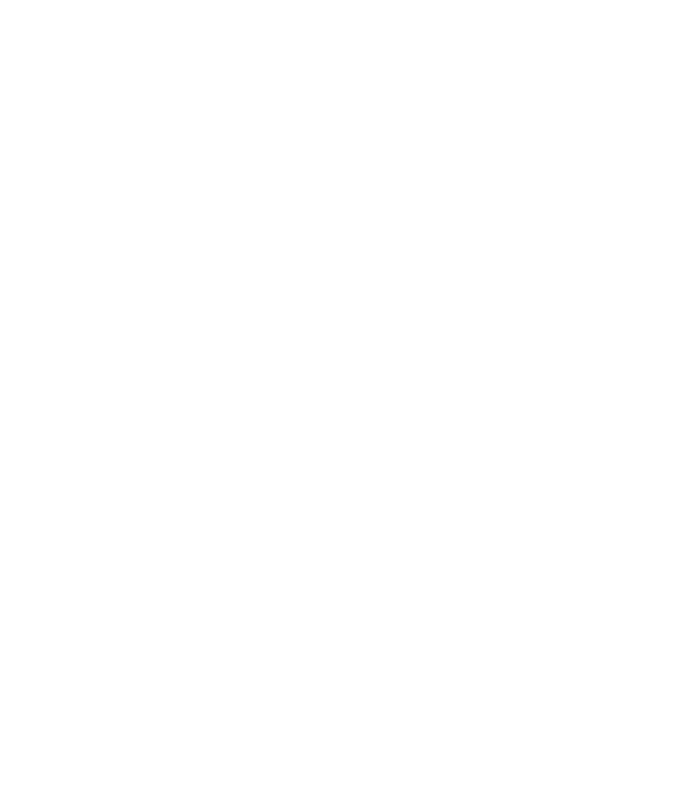
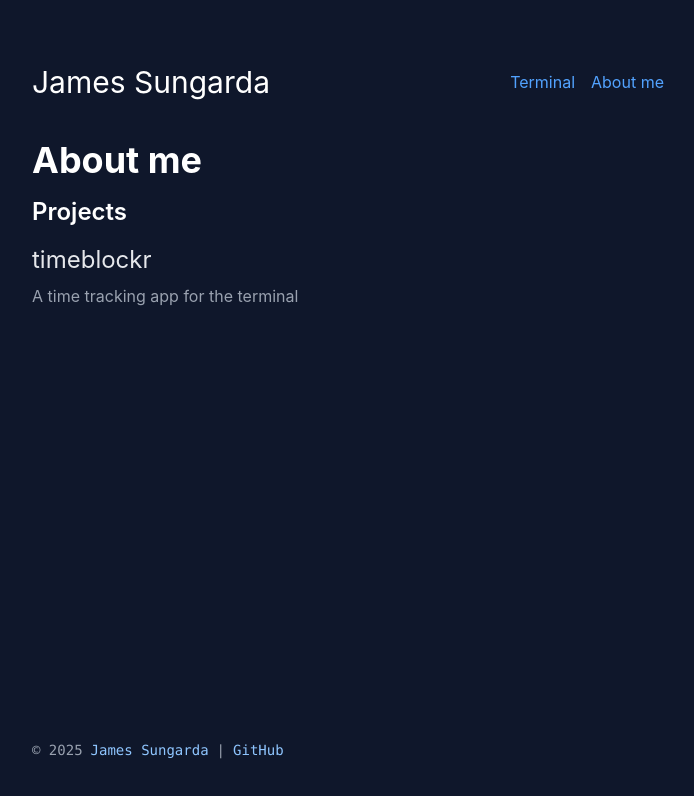
Before and after one commit to invalidcode232/invalidcode232.github.io, a React (Vite) app: page /about-me in a window 1280 px wide. Before the commit this address had no page. Shown: the top 796 px of the page, without its empty margins (288-982 px from the left). Built offline with nearby package versions, Linux system fonts and the light colour scheme.

Commit message:
feat: rename projects to about me

```diff
--- a/src/components/header.tsx
+++ b/src/components/header.tsx
@@ -14,7 +14,7 @@
                     isPath
                     hideMobile
                 />
-                <NavigationLink href={"/projects"} text={"Projects"} isPath />
+                <NavigationLink href={"/about-me"} text={"About me"} isPath />
             </nav>
         </header>
     );
--- a/src/main.tsx
+++ b/src/main.tsx
@@ -1,7 +1,7 @@
 import { StrictMode } from "react";
 import { createRoot } from "react-dom/client";
 import { BrowserRouter, Routes, Route } from "react-router";
-import Experience from "./pages/Projects";
+import AboutMe from "./pages/Projects";
 import Home from "./pages/Home";
 import Layout from "./components/layout";
 import "./index.css";
@@ -13,7 +13,7 @@
             <Routes>
                 <Route element={<Layout />}>
                     <Route index element={<Home />} />
-                    <Route path="/experience" element={<Experience />} />
+                    <Route path="/about-me" element={<AboutMe />} />
                     <Route path="/terminal" element={<TerminalPage />} />
                 </Route>
             </Routes>
--- a/src/pages/Projects.tsx
+++ b/src/pages/Projects.tsx
@@ -1,11 +1,11 @@
 import TFileSystem from "../modules/terminal-fs";
 import type { TFile } from "../modules/terminal-fs";
 
-function Experience() {
+function AboutMe() {
     return (
         <>
             <h1 className="text-4xl font-bold text-white mb-4">
-                My Experience
+                About me
             </h1>
             <h1 className="text-2xl text-white font-semibold mb-2">Projects</h1>
             {TFileSystem.map((file: TFile) => (
@@ -20,4 +20,4 @@
     );
 }
 
-export default Experience;
+export default AboutMe;
```
